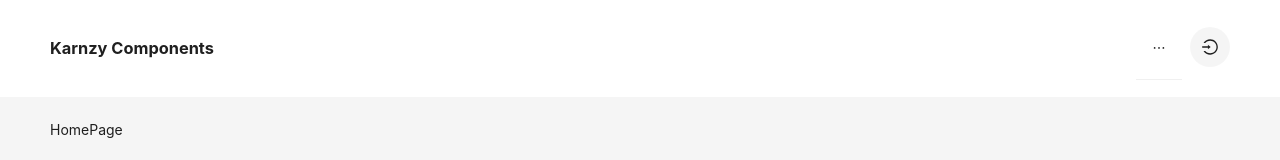
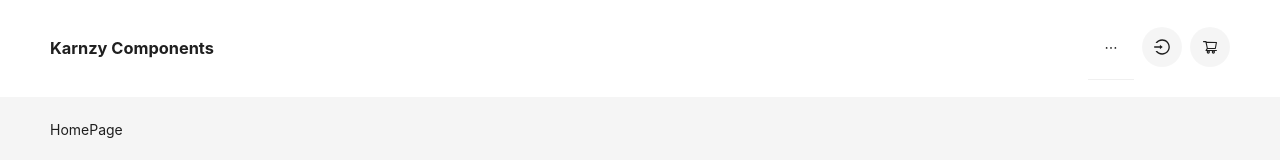
Before and after one commit to JoshSchmitz/wade-karnes-parts-store, a React (Vite) app in the folder client/: page / in a window 1280 px wide. Shown: the top 160 px of the page. Built offline with nearby package versions, Linux system fonts and the light colour scheme.

Commit message:
initial ui for cart

```diff
--- a/client/src/components/App.jsx
+++ b/client/src/components/App.jsx
@@ -2,6 +2,7 @@ import { useState } from 'react';
 
 // import components
 import Authenticate from './Authenticate';
+import Cart from './Cart';
 import { Outlet, useNavigate } from 'react-router-dom';
 import { ConfigProvider, Layout, Flex, Menu, Space } from 'antd';
 
@@ -74,6 +75,7 @@ function App() {
                   items={navItems}
                 />
                 <Authenticate />
+                <Cart />
               </Space>
             </Flex>
           </Header>
--- /dev/null
+++ b/client/src/components/Cart.jsx
@@ -0,0 +1,52 @@
+import { useState } from 'react';
+
+// import components
+import { Tooltip, Button, Drawer } from 'antd';
+
+// import icons
+import { ShoppingCartOutlined } from '@ant-design/icons';
+
+// const cartClick = () => {};
+
+const Cart = () => {
+  const [open, setOpen] = useState(false);
+  const showDrawer = () => {
+    setOpen(true);
+  };
+  const closeDrawer = () => {
+    setOpen(false);
+  };
+
+  return (
+    <>
+      <Tooltip title='Cart'>
+        <Button
+          shape='circle'
+          color='default'
+          variant='filled'
+          size='large'
+          icon={<ShoppingCartOutlined />}
+          onClick={showDrawer}
+        />
+      </Tooltip>
+      <Drawer
+        title='Cart'
+        placement='right'
+        closable={true}
+        onClose={closeDrawer}
+        open={open}
+        getContainer={false}
+      >
+        <h4>Cart Item</h4>
+        <h4>Cart Item</h4>
+        <h4>Cart Item</h4>
+        <h4>Cart Item</h4>
+        <h4>Cart Item</h4>
+        <h4>Cart Item</h4>
+        <h4>Cart Item</h4>
+        <h4>Cart Item</h4>
+      </Drawer>
+    </>
+  );
+};
+export default Cart;
```
Also changed, not shown: client/src/store/slices/cart/api-cart.js (added).
